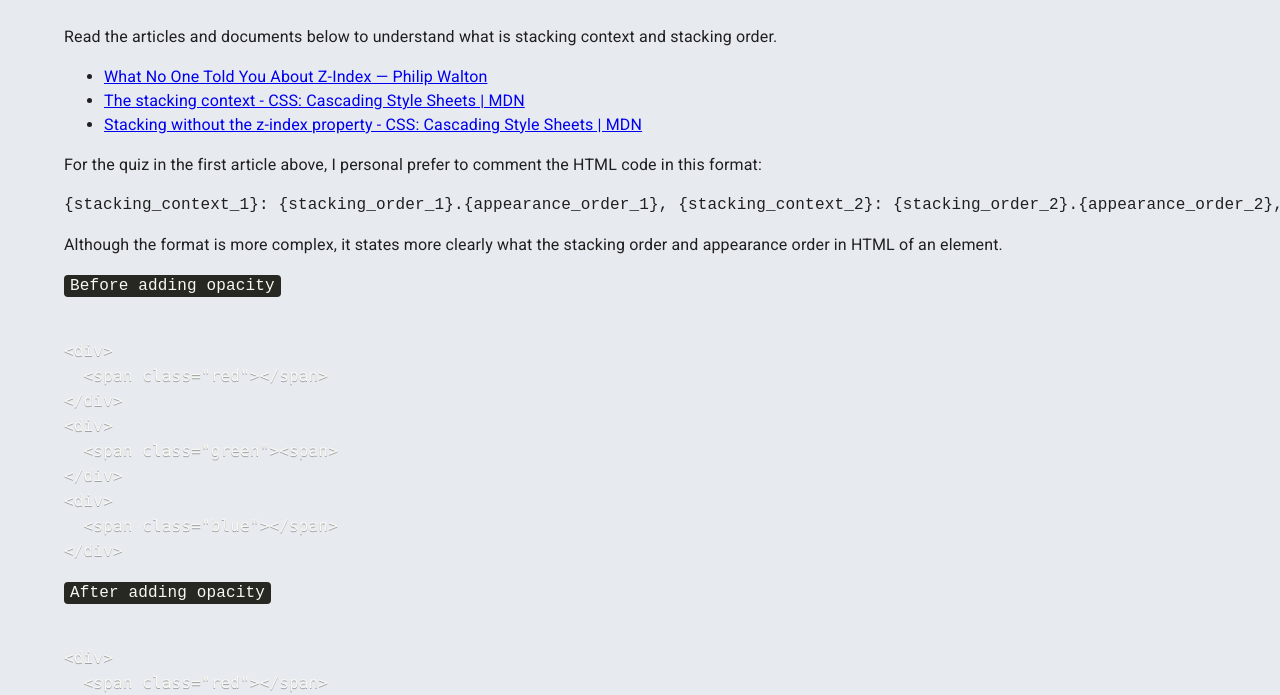
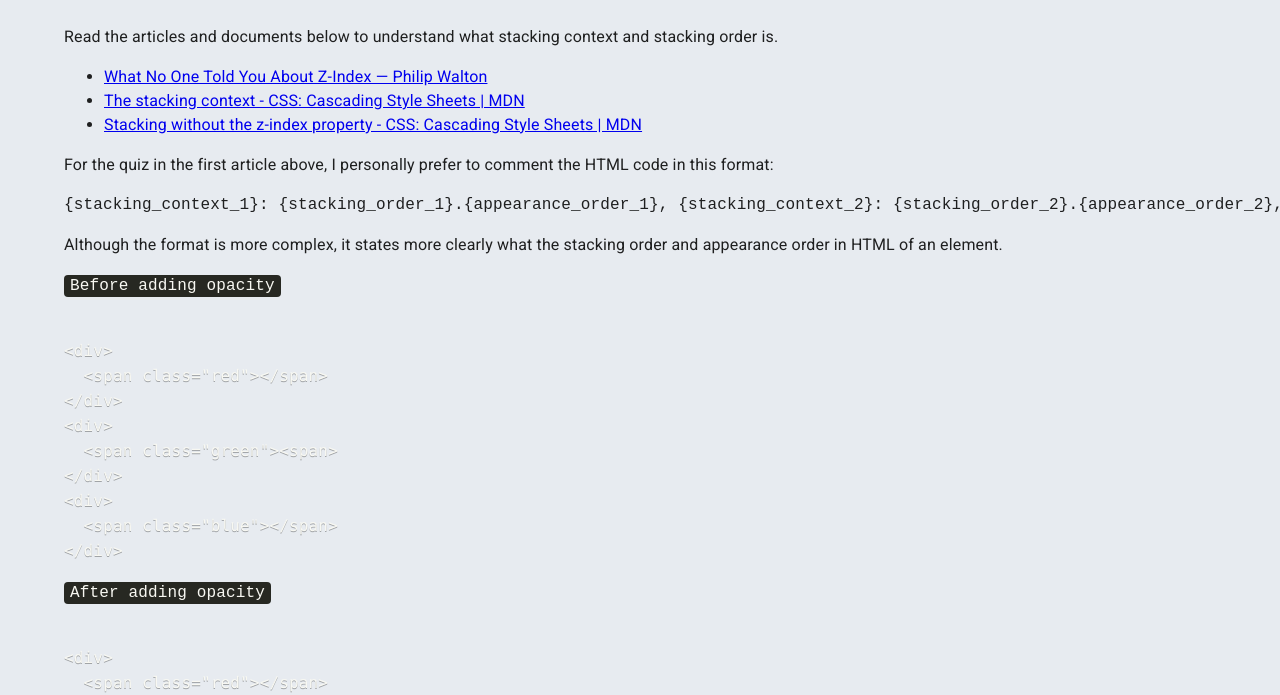
Before and after one commit to shengbi-jiang/devs-manual, a Gatsby site: page /docs/css-stacking-context in a window 1280 px wide. Shown: the part 106-801 px from the top of the page. Built offline with nearby package versions, Linux system fonts and the light colour scheme; Gatsby itself is replaced by a stand-in of ours; some packages are replaced by stand-ins of ours; code samples lack their colours.

Commit message:
Fix gammar in css-stacking-context

````diff
--- a/src/content/docs/css-stacking-context.mdx
+++ b/src/content/docs/css-stacking-context.mdx
@@ -6,13 +6,13 @@ slug: 'css-stacking-context'
 
 # Stacking Context
 
-Read the articles and documents below to understand what is stacking context and stacking order.
+Read the articles and documents below to understand what stacking context and stacking order is.
 
 - [What No One Told You About Z-Index — Philip Walton](https://philipwalton.com/articles/what-no-one-told-you-about-z-index/)
 - [The stacking context - CSS: Cascading Style Sheets | MDN](https://developer.mozilla.org/en-US/docs/Web/CSS/CSS_Positioning/Understanding_z_index/The_stacking_context)
 - [Stacking without the z-index property - CSS: Cascading Style Sheets | MDN](https://developer.mozilla.org/en-US/docs/Web/CSS/CSS_Positioning/Understanding_z_index/Stacking_without_z-index)
 
-For the quiz in the first article above, I personal prefer to comment the HTML code in this format:
+For the quiz in the first article above, I personally prefer to comment the HTML code in this format:
 
 ```
 {stacking_context_1}: {stacking_order_1}.{appearance_order_1}, {stacking_context_2}: {stacking_order_2}.{appearance_order_2}, ...
````
